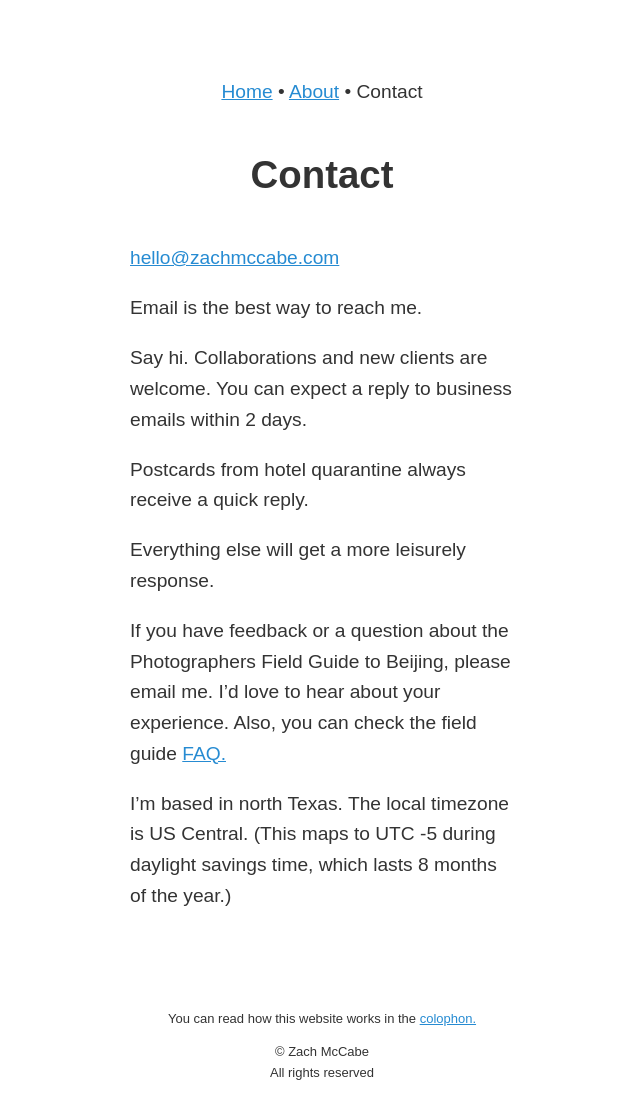
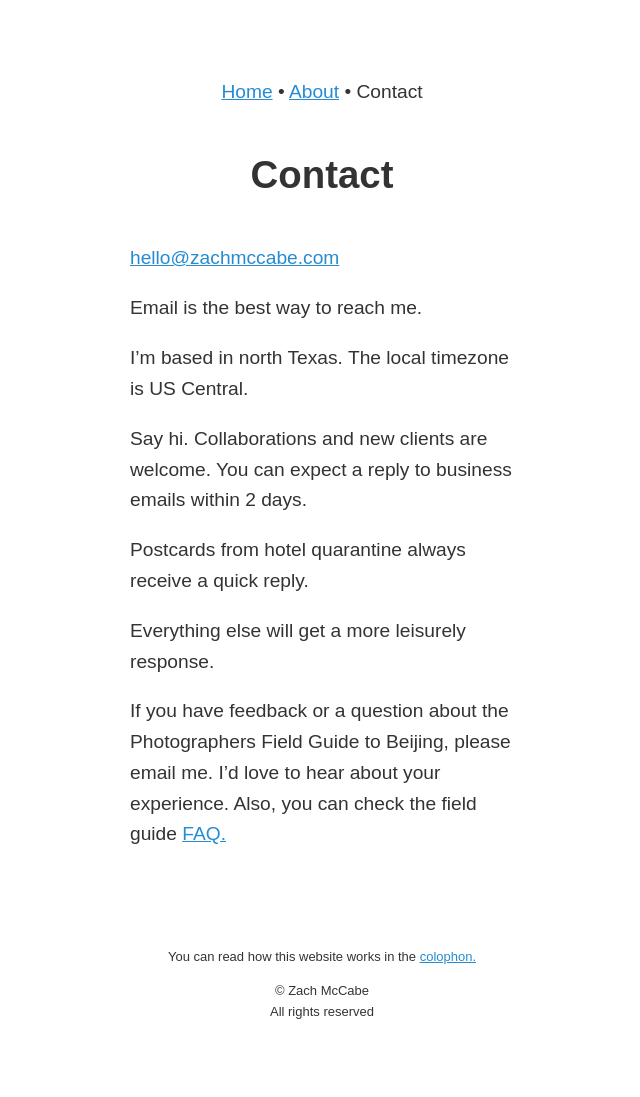
Before and after one commit to zachmccabe/zachmccabe.github.io, a Jekyll site: the page built from contact.md, in a window 1280 px wide. Shown: the whole page, without its empty margins (318-958 px from the left). Built offline with Jekyll 4.4.1, drawn with Linux system fonts in a browser that asks for light colours; after the commit the page ends 1036 px from its top, so only the background shows below that.

Commit message:
Update contact.md
Content tweaks

```diff
--- a/contact.md
+++ b/contact.md
@@ -19,6 +21,4 @@ Everything else will get a more leisurely response.
 
 If you have feedback or a question about the Photographers Field Guide to Beijing, please email me.  I'd love to hear about your experience. Also, you can check the field guide [FAQ.]
 
-I'm based in north Texas. The local timezone is US Central. (This maps to UTC -5 during daylight savings time, which lasts 8 months of the year.)
-
 [FAQ.]: https://www.zachmccabe.com/beijing/faq
```
Also changed, not shown: other parts of contact.md (+2 -0 lines).
